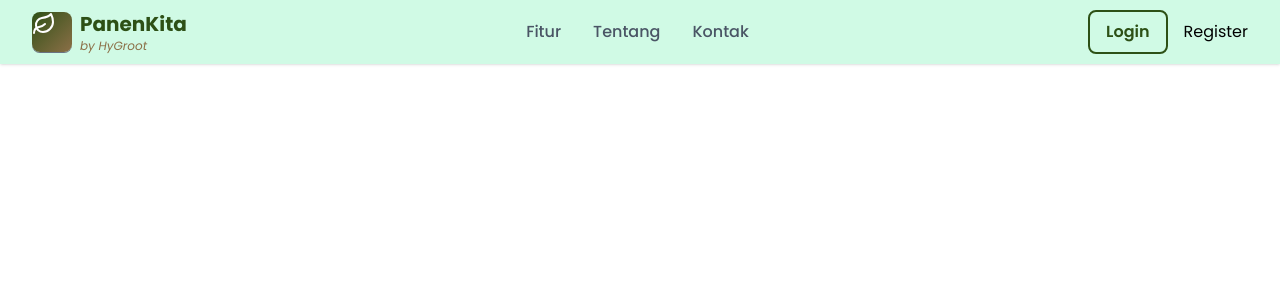
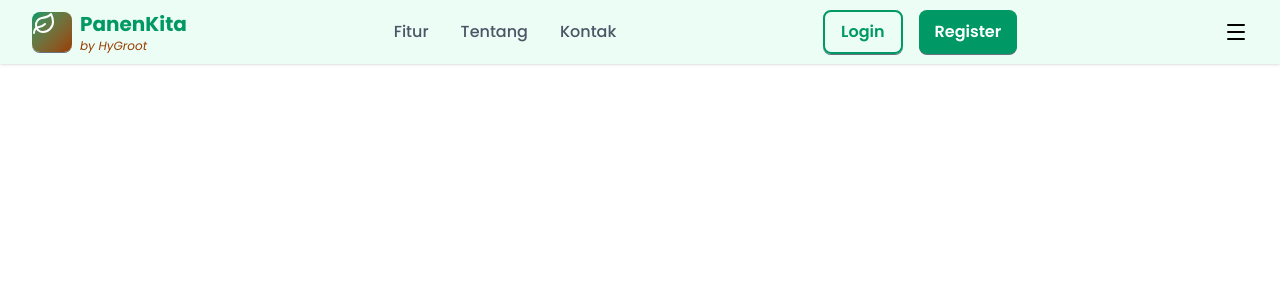
Before and after one commit to iHaoren/e-commerce_panenkita, a React (Vite) app: page / in a window 1280 px wide. Shown: the top 300 px of the page. Built offline with nearby package versions, Linux system fonts and the light colour scheme.

Commit message:
new commit

```diff
--- a/src/components/pages/LandingPage.tsx
+++ b/src/components/pages/LandingPage.tsx
@@ -1,5 +1,6 @@
-import { useState } from "react"
-import { Leaf } from 'lucide-react';
+import { useState } from "react";
+import { Leaf } from "lucide-react";
+import { Menu } from 'lucide-react';
 
 export default function LandingPage() {
   const [isMenuOpen, setIsMenuOpen] = useState(false);
@@ -7,35 +8,59 @@ export default function LandingPage() {
   return (
     <div className="font-poppins bg-white">
       {/* this for navbar */}
-            <nav className="bg-emerald-100 shadow-sm sticky top-0 z-50">
+      <nav className="bg-emerald-50 shadow-sm sticky top-0 z-50">
         <div className="max-w-7xl mx-auto px-4 sm:px-6 lg:px-8">
           <div className="flex justify-between items-center h-16">
             {/* this for logo */}
             <div className="flex items-center space-x-2">
-                            <div className="w-10 h-10 bg-linear-to-br from-[#2d5016] to-[#8b6f47] rounded-lg items-center justify-center shadow-2xs shadow-gray-500">
-                                <Leaf className="text-white"/>
+              <div className="w-10 h-10 bg-linear-to-br from-emerald-600 to-amber-800 rounded-lg items-center justify-center shadow-2xs shadow-gray-500">
+                <Leaf className="text-white" />
               </div>
               <div>
-                                <h1 className="text-xl font-bold text-[#2d5016]">PanenKita</h1>
-                                <p className="text-xs text-[#8b6f47]"><i>by HyGroot</i></p>
+                <h1 className="text-xl font-bold text-emerald-600">PanenKita</h1>
+                <p className="text-xs text-amber-800">
+                  <i>by HyGroot</i>
+                </p>
               </div>
             </div>
 
             {/* this for menu */}
             <div className="hidden md:flex space-x-8">
-                            <a href="#fitur" className="text-gray-600 hover:text-[#2d5016] transition font-medium">Fitur</a>
-                            <a href="#tentang" className="text-gray-600 hover:text-[#2d5016] transition font-medium">Tentang</a>
-                            <a href="#kontak" className="text-gray-600 hover:text-[#2d5016] transition font-medium">Kontak</a>
+              <a
+                href="#fitur"
+                className="text-gray-600 hover:text-emerald-600 transition font-medium"
+              >
+                Fitur
+              </a>
+              <a
+                href="#tentang"
+                className="text-gray-600 hover:text-emerald-600 transition font-medium"
+              >
+                Tentang
+              </a>
+              <a
+                href="#kontak"
+                className="text-gray-600 hover:text-emerald-600 transition font-medium"
+              >
+                Kontak
+              </a>
             </div>
 
             {/* auth buttons */}
             <div className="hidden md:flex space-x-4">
-                            <button className="px-4 py-2 border-2 border-[#2d5016] text-[#2d5016] rounded-lg font-semibold hover:bg-[#2d5016] hover:text-white transition">Login</button>
-                            <button>Register</button>
+              <button className="px-4 py-2 border-2 border-emerald-600 text-emerald-600 rounded-lg font-semibold hover:bg-emerald-600 hover:text-white transition shadow-2xs shadow-gray-500">
+                Login
+              </button>
+              <button className="px-4 py-2 bg-emerald-600 text-white rounded-lg font-semibold hover:bg-emerald-700 transition shadow-2xs shadow-gray-500">Register</button>
             </div>
+
+            {/* Mobile menu buttons */}
+            <button>
+                <Menu className="w-6 h-6" fill="none" stroke="currentColor" viewBox="0 0 24 24"/>
+            </button>
           </div>
         </div>
       </nav>
     </div>
-    )
+  );
 }
--- a/tailwind.config.js
+++ /dev/null
@@ -1,13 +0,0 @@
-module.exports = {
-    theme: {
-        primary: '#2d5016',
-        secondary: '#8b6f47',
-        light: '#f5f5f5',
-        white: '#ffffff',
-        gray: '#e0e0e0',
-        accent: '#52b788',
-    },
-    fontFamily: {
-        poppins: ['Poppins', 'sans-serif'],
-    },
-}
```
Lines whose indentation alone changed are shown as unchanged.
